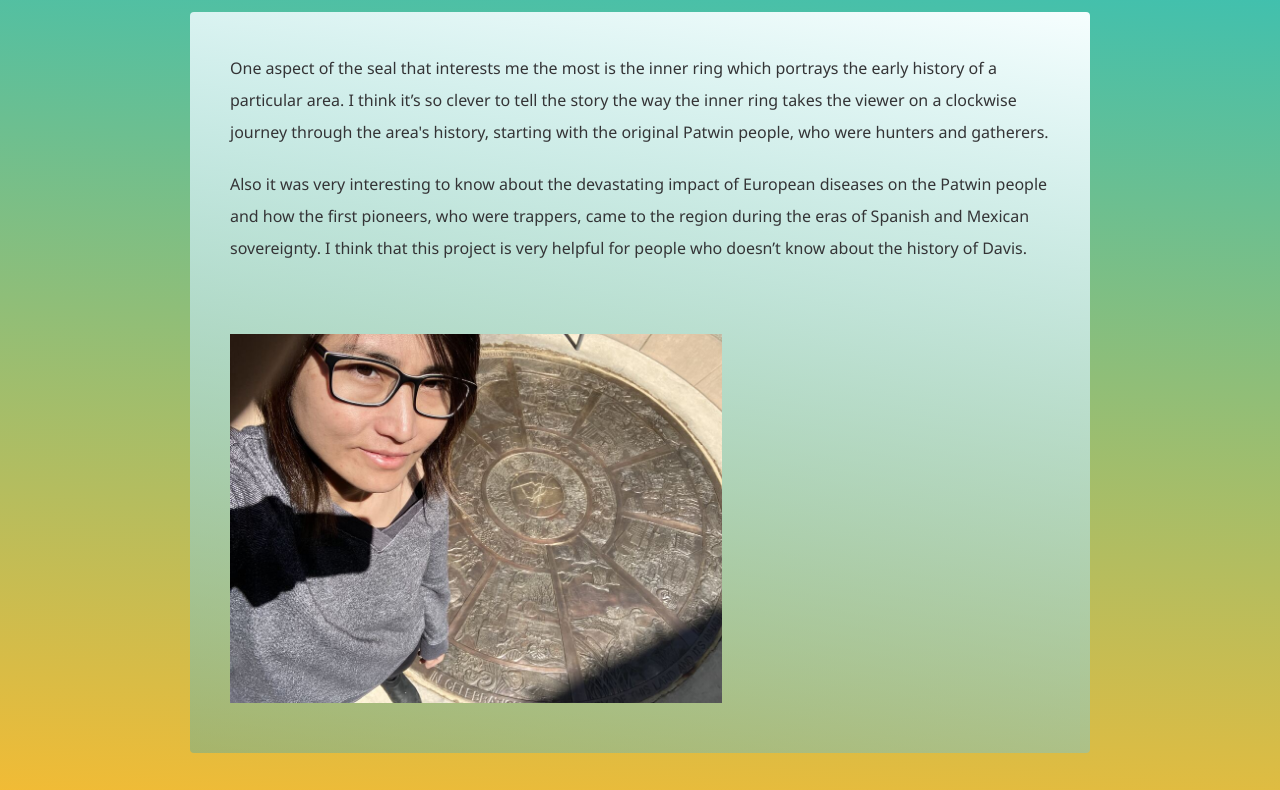
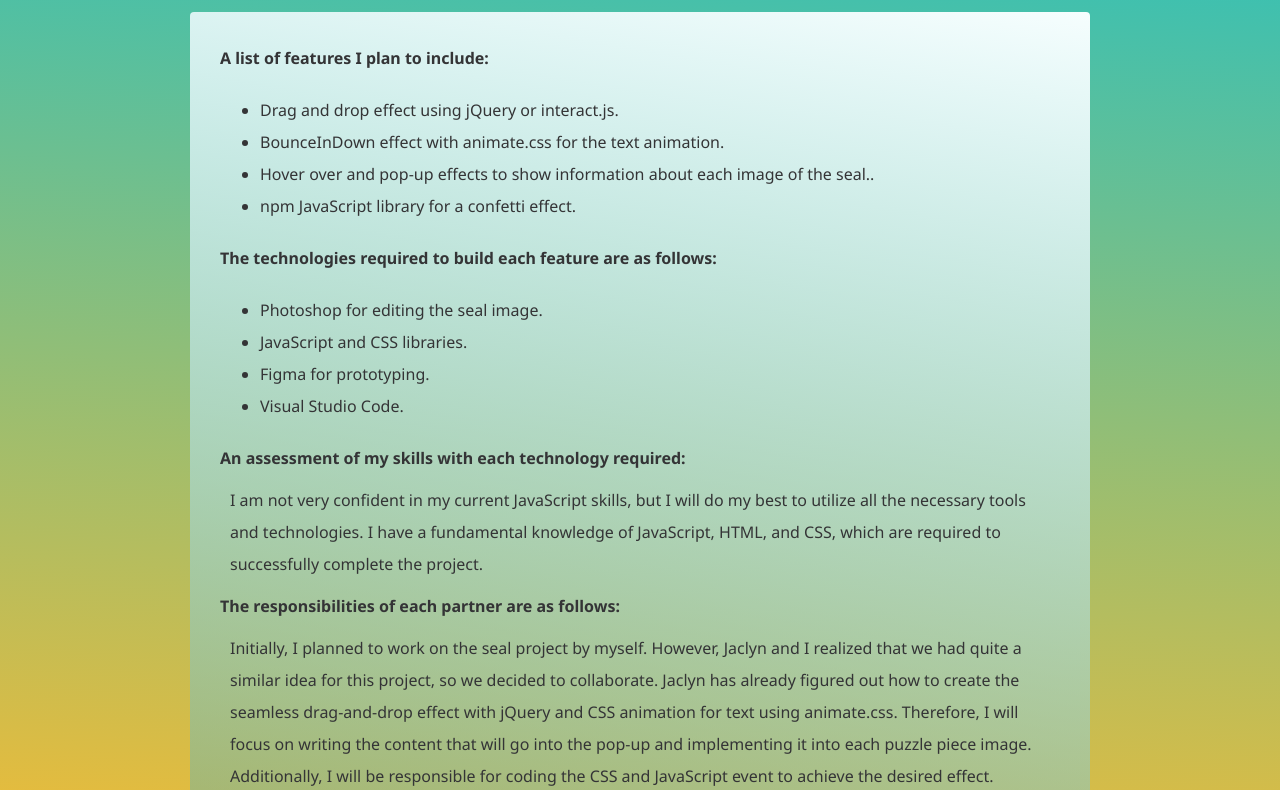
Before and after one commit to satomiz39/des157b, a plain HTML site: page capstone/final/research/feasibility.html in a window 1280 px wide. Shown: the part 158-948 px from the top of the page. Drawn offline with nearby package versions, Linux system fonts and the light colour scheme.

Commit message:
feasibility report added

```diff
--- a/capstone/final/research/feasibility.html
+++ b/capstone/final/research/feasibility.html
@@ -8,24 +8,50 @@
     <link rel="preconnect" href="https://fonts.googleapis.com">
     <link rel="preconnect" href="https://fonts.gstatic.com" crossorigin>
     <link href="https://fonts.googleapis.com/css2?family=Noto+Sans:wght@400;700&display=swap" rel="stylesheet">
-    <title>Seal Selfie</title>
+    <title>Feasibility Report</title>
 
     <link href="styles.css" rel="stylesheet" />
 </head>
 
 <body>
     <header>
-        <h1>CP Research 1 - Seal Selfie</h1>
+        <h1>Coding Components & Feasibility Report</h1>
     </header>
 
 <main>
     <section class="analysis">
         <article>
-            <p>One aspect of the seal that interests me the most is the inner ring which portrays the early history of a particular area. I think it’s so clever to tell the story the way the inner ring takes the viewer on a clockwise journey through the area's history, starting with the original Patwin people, who were hunters and gatherers.      </p>
+            <h4>A list of features I plan to include:</h4>
+            <p>
+                <ul>
+                    <li>Drag and drop effect using jQuery or interact.js.</li>
+                    <li>BounceInDown effect with animate.css for the text animation.</li>
+                    <li>Hover over and pop-up effects to show information about each image of the seal..</li>
+                    <li>npm JavaScript library for a confetti effect.</li>
+                </ul>
+            </p>
 
-            <p>Also it was very interesting to know about the devastating impact of European diseases on the Patwin people and how the first pioneers, who were trappers, came to the region during the eras of Spanish and Mexican sovereignty. I think that this project is very helpful for people who doesn’t know about the history of Davis.</p>
+            <h4>The technologies required to build each feature are as follows:</h4>
+            <p>
+                <ul>
+                    <li>Photoshop for editing the seal image.</li>
+                    <li>JavaScript and CSS libraries.</li>
+                    <li>Figma for prototyping.</li>
+                    <li>Visual Studio Code.</li>
+                </ul>
+            </p>
 
-            <p class="selfie"><img src="images/sealselfie.jpg" alt="seal selfie"></p>
+            <h4>An assessment of my skills with each technology required:</h4>
+            <p>
+                I am not very confident in my current JavaScript skills, but I will do my best to utilize all the necessary tools and technologies. I have a fundamental knowledge of JavaScript, HTML, and CSS, which are required to successfully complete the project.
+            </p>
+
+            <h4>The responsibilities of each partner are as follows:</h4>
+            <p>
+                Initially, I planned to work on the seal project by myself. However, Jaclyn and I realized that we had quite a similar idea for this project, so we decided to collaborate.
+                Jaclyn has already figured out how to create the seamless drag-and-drop effect with jQuery and CSS animation for text using animate.css. Therefore, I will focus on writing the content that will go into the pop-up and implementing it into each puzzle piece image. Additionally, I will be responsible for coding the CSS and JavaScript event to achieve the desired effect.
+            </p>
+
         </article>
     </section>
 </main>
```
